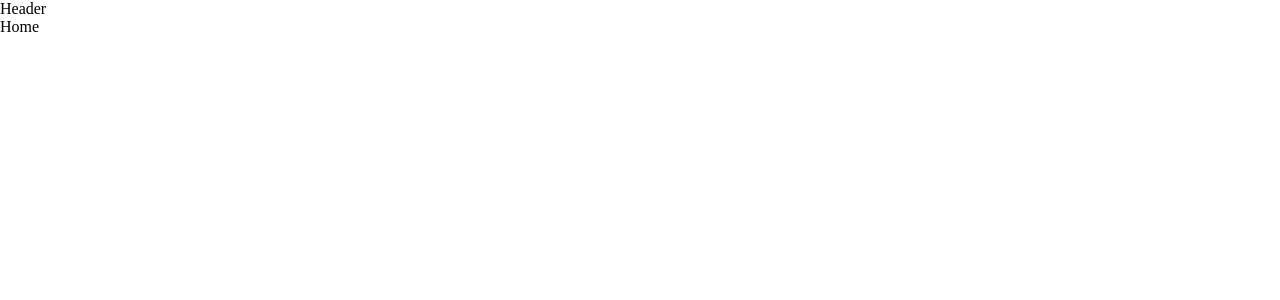
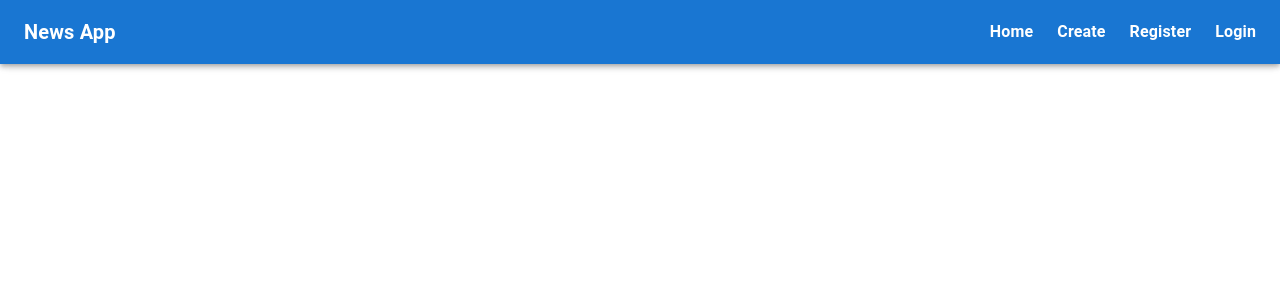
Before and after one commit to Excell-09/portal_berita, a React (Vite) app in the folder client/: page / in a window 1280 px wide. Shown: the top 300 px of the page. Built offline with nearby package versions, Linux system fonts and the light colour scheme.

Commit message:
create header

```diff
--- a/client/src/App.tsx
+++ b/client/src/App.tsx
@@ -4,21 +4,21 @@ import {
   Route,
   RouterProvider,
 } from "react-router-dom";
-import Pages from './page'
+import Pages from "./page";
 
 function App() {
-  const router = createBrowserRouter(createRoutesFromElements(
-    <Route path="/" Component={Pages.Layout}>
-      <Route index Component={Pages.Home} />
-      <Route path="login" Component={Pages.Login}/>
-      <Route path="register" Component={Pages.Register}/>
-      <Route path="news/:newsId" Component={Pages.SingleNews}/>
-      <Route path="createNews" Component={Pages.CreateNews}/>
-    </Route>
-  ))
-  return (
-    <RouterProvider router={router}/>
-  )
+  const router = createBrowserRouter(
+    createRoutesFromElements(
+      <Route path="/" Component={Pages.Layout}>
+        <Route index Component={Pages.Home} />
+        <Route path="login" Component={Pages.Login} />
+        <Route path="register" Component={Pages.Register} />
+        <Route path="news/:newsId" Component={Pages.SingleNews} />
+        <Route path="create" Component={Pages.CreateNews} />
+      </Route>
+    )
+  );
+  return <RouterProvider router={router} />;
 }
 
-export default App
+export default App;
--- a/client/src/components/Header.tsx
+++ b/client/src/components/Header.tsx
@@ -1,10 +1,185 @@
-import * as React from 'react'
-import { useAuth } from '../Auth/AuthProvider'
+import "../index.css";
+import * as React from "react";
+import { useAuth } from "../Auth/AuthProvider";
+import {
+  AppBar,
+  Box,
+  IconButton,
+  Toolbar,
+  Typography,
+  Drawer,
+  List,
+  ListItem,
+  ListItemText,
+  Tooltip,
+  Menu,
+  MenuItem,
+  Button,
+} from "@mui/material";
+import { Link, NavLink } from "react-router-dom";
+import MenuIcon from "@mui/icons-material/Menu";
+import AccountCircle from "@mui/icons-material/AccountCircle";
 
 export default function Header() {
-  const {user} = useAuth()
-  console.log(user)
+  let { user } = useAuth();
+  const [anchorElUser, setAnchorElUser] = React.useState<null | HTMLElement>(
+    null
+  );
+  const [isNavOpen, setIsNavOpen] = React.useState<boolean>(false);
+  const [pages, setPages] = React.useState([
+    { display: "Home", to: "/" },
+    { display: "Create", to: "create" },
+    { display: "Register", to: "register" },
+    { display: "Login", to: "login" },
+  ]);
+
+  React.useEffect(() => {
+    const isNeedDelete = pages.find(
+      (item) => item.display === "Login" || item.display === "Register"
+    );
+    if (user && isNeedDelete) {
+      setPages((prevValue) =>
+        prevValue.filter(
+          (item) => item.display === "Login" || item.display === "Register"
+        )
+      );
+    }
+  }, []);
+
+  const styleLinkLogo = {
+    flexGrow: 1,
+    textDecoration: "none",
+    fontWeight: 700,
+    color: "white",
+  };
+  const styleLink = {
+    textDecoration: "none",
+    fontWeight: 600,
+    color: "white",
+  };
+
+  const handleCloseNavMenu = () => setIsNavOpen(false);
+  const handleCloseUserMenu = () => setAnchorElUser(null);
+  const handleOpenUserMenu = (e: React.MouseEvent<HTMLElement>) =>
+    setAnchorElUser(e.currentTarget);
+
   return (
-    <div>Header</div>
-  )
+    <AppBar>
+      <Toolbar>
+        <IconButton
+          onClick={() => setIsNavOpen(true)}
+          size="large"
+          edge="start"
+          color="inherit"
+          aria-label="menu"
+          sx={{ display: { md: "none" } }}
+        >
+          <MenuIcon fontSize="large" />
+        </IconButton>
+        <Typography component={Link} variant="h6" sx={styleLinkLogo} to={"/"}>
+          News App
+        </Typography>
+        <Drawer
+          open={isNavOpen}
+          onClose={() => setIsNavOpen(false)}
+          sx={{ display: { md: "none" } }}
+        >
+          <List sx={{ width: 200 }}>
+            <ListItem>
+              <IconButton
+                onClick={handleCloseNavMenu}
+                size="large"
+                edge="start"
+                color="inherit"
+                aria-label="menu"
+                sx={{ display: { md: "none" } }}
+              >
+                <MenuIcon fontSize="large" />
+              </IconButton>
+            </ListItem>
+            <ListItem component={NavLink} to={"/"} onClick={handleCloseNavMenu}>
+              <ListItemText>Home</ListItemText>
+            </ListItem>
+            <ListItem
+              component={NavLink}
+              to={"createNews"}
+              onClick={handleCloseNavMenu}
+            >
+              <ListItemText>Create</ListItemText>
+            </ListItem>
+            {!user && (
+              <>
+                <ListItem
+                  component={NavLink}
+                  to={"login"}
+                  onClick={handleCloseNavMenu}
+                >
+                  <ListItemText>Login</ListItemText>
+                </ListItem>
+                <ListItem
+                  component={NavLink}
+                  to={"register"}
+                  onClick={handleCloseNavMenu}
+                >
+                  <ListItemText>Register</ListItemText>
+                </ListItem>
+              </>
+            )}
+          </List>
+        </Drawer>
+        <Box sx={{ display: { xs: "none", md: "flex" }, gap: 3 }}>
+          {pages.map(({ display, to }) => (
+            <Typography
+              component={NavLink}
+              to={to}
+              key={display}
+              onClick={handleCloseNavMenu}
+              sx={styleLink}
+            >
+              {display}
+            </Typography>
+          ))}
+        </Box>
+
+        {user ? (
+          <Box sx={{ ml: 3 }}>
+            <Tooltip title="profile">
+              <IconButton
+                onClick={handleOpenUserMenu}
+                sx={{ p: 0 }}
+                size="large"
+                color="inherit"
+              >
+                <AccountCircle fontSize="large" />
+              </IconButton>
+            </Tooltip>
+            <Menu
+              sx={{ mt: "45px" }}
+              id="menu-appbar"
+              anchorEl={anchorElUser}
+              anchorOrigin={{
+                vertical: "top",
+                horizontal: "right",
+              }}
+              open={Boolean(anchorElUser)}
+              onClose={handleCloseUserMenu}
+            >
+              <MenuItem
+                sx={{ bgcolor: "red", color: "white", fontWeight: 600 }}
+                onClick={handleCloseUserMenu}
+              >
+                Logout
+              </MenuItem>
+            </Menu>
+          </Box>
+        ) : (
+          <Button variant="outlined" sx={{ display: { md: "none" } }}>
+            <Typography component={NavLink} to={"register"} sx={styleLink}>
+              Register
+            </Typography>
+          </Button>
+        )}
+      </Toolbar>
+    </AppBar>
+  );
 }
--- a/client/src/index.css
+++ b/client/src/index.css
@@ -1,4 +1,4 @@
-*{
+* {
   padding: 0;
   margin: 0;
   box-sizing: border-box;
```
Also changed, not shown: client/src/main.tsx (+9 -9 lines).
